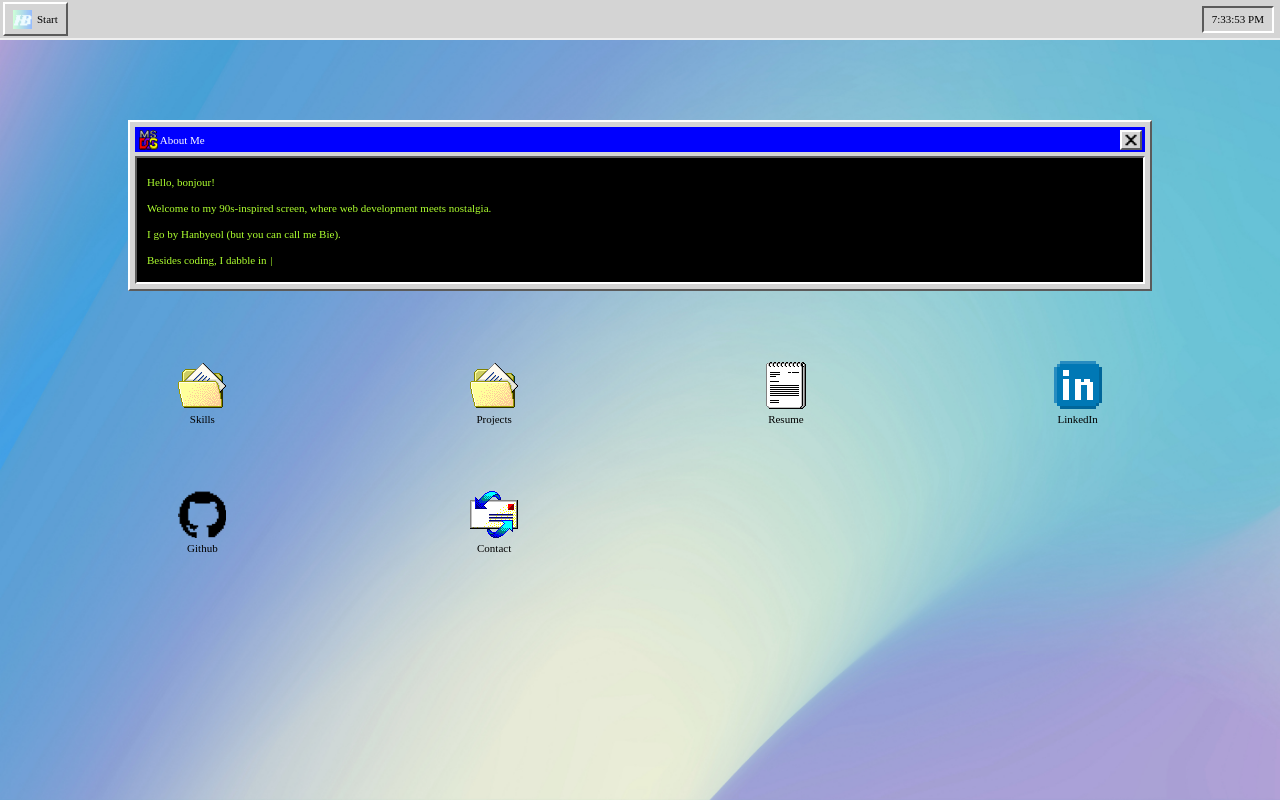
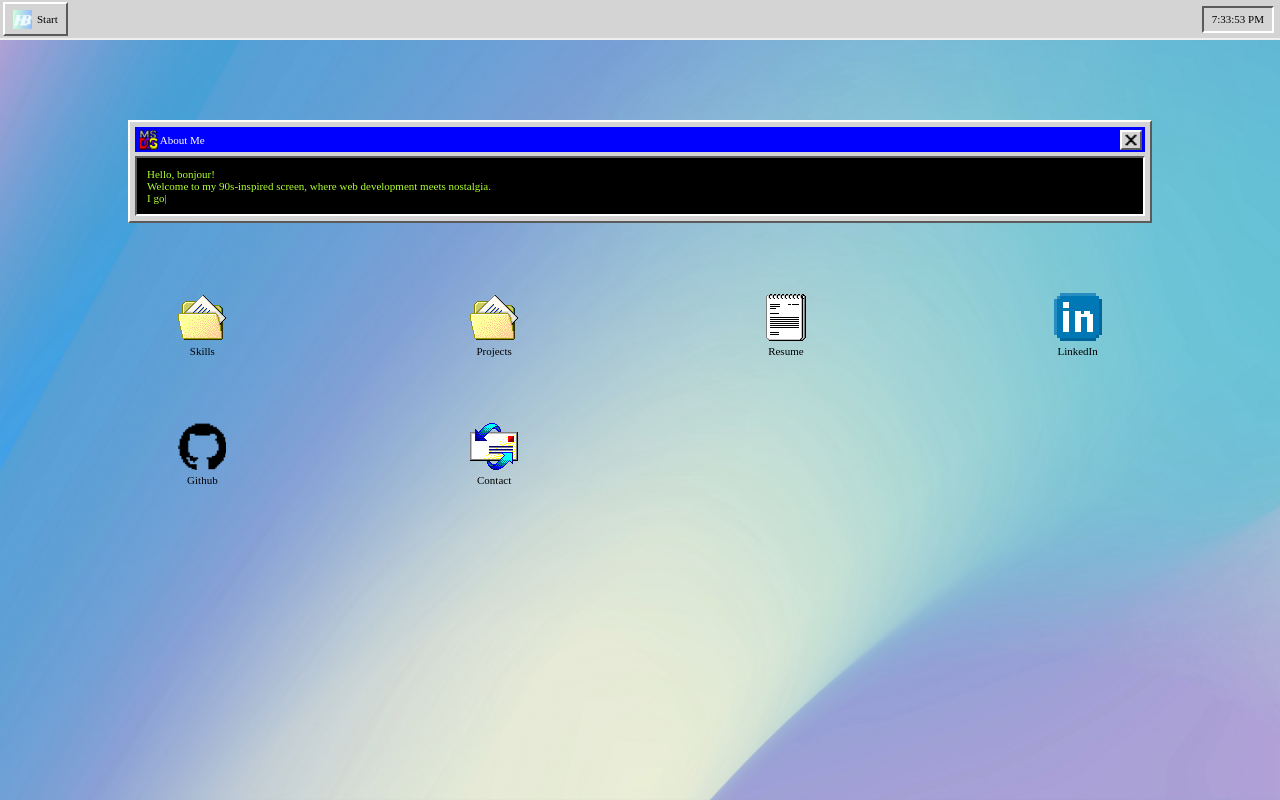
Before and after one commit to bieeeee/hanbyeol.me, a React (Create React App) app: page / in a window 1280 px wide. Built offline with nearby package versions, Linux system fonts and the light colour scheme; a web font is replaced by a local one.

Commit message:
Install react-type-animation, Add type-animation to teminal, delete typewriter cdn

```diff
--- a/package.json
+++ b/package.json
@@ -14,6 +14,7 @@
     "react-i18next": "^13.2.2",
     "react-router-dom": "^6.10.0",
     "react-scripts": "5.0.1",
+    "react-type-animation": "^3.2.0",
     "web-vitals": "^2.1.4"
   },
   "scripts": {
--- a/public/index.html
+++ b/public/index.html
@@ -6,7 +6,6 @@
     <meta name="viewport" content="width=device-width, initial-scale=1" />
     <meta name="theme-color" content="#000000" />
     <meta name="description" content="Hanbyeol Kwon | Full-stack Developer" />
-    <script src="https://unpkg.com/typewriter-effect@latest/dist/core.js"></script>
     <!-- <link href="https://db.onlinewebfonts.com/c/a43e9bb69f6bd612bef0d3c06918f7da?family=px+sans+nouveaux" rel="stylesheet"> -->
     <title>Hanbyeol Kwon | Full-stack Developer</title>
   </head>
--- a/src/components/Terminal/Terminal.js
+++ b/src/components/Terminal/Terminal.js
@@ -1,6 +1,6 @@
-import React, { useState, lazy, Suspense } from 'react'
+import React, { useState } from 'react'
 import './Terminal.css';
-const Typewriter = lazy(() => import('typewriter-effect'));
+import { TypeAnimation } from 'react-type-animation';
 
 function Terminal() {
   const [isClosed, setIsClosed] = useState(false);
@@ -21,17 +21,16 @@ function Terminal() {
             </button>
           </div>
           <div className="terminal-content">
-            <Suspense fallback={<div>Loading...</div>}>
-              <Typewriter
-                options={{
-                  strings: ["Hello, bonjour!<br>Welcome to my 90s-inspired screen, where web development meets nostalgia.<br>I go by Hanbyeol (but you can call me Bie).<br>Besides coding, I dabble in DIY, baking, camping, and being the best dog mom ever!<br>If you're up for a fun project, feel free to reach out through this website or connect with me on LinkedIn.<br>Have a nice day ou bonne soirée! :)"],
-                  autoStart: true,
-                  delay: 30,
-                  loop: false,
-                  deleteSpeed: Infinity
-                }}
+              <TypeAnimation
+                sequence={[
+                  "Hello, bonjour!\nWelcome to my 90s-inspired screen, where web development meets nostalgia.\nI go by Hanbyeol (but you can call me Bie).\nBesides coding, I dabble in DIY, baking, camping, and being the best dog mom ever!\nIf you're up for a fun project, feel free to reach out through this website or connect with me on LinkedIn.\nHave a nice day ou bonne soirée! :)", // Types 'One'
+                  1000,
+                ]}
+                wrapper="span"
+                cursor={true}
+                repeat={Infinity}
+                style={{ whiteSpace: 'pre-line', display: 'inline-block' }}
               />
-            </Suspense>
           </div>
         </div>
       )}
```
Also changed, not shown: 1 other file (tests, documents, lock files or other folders).
